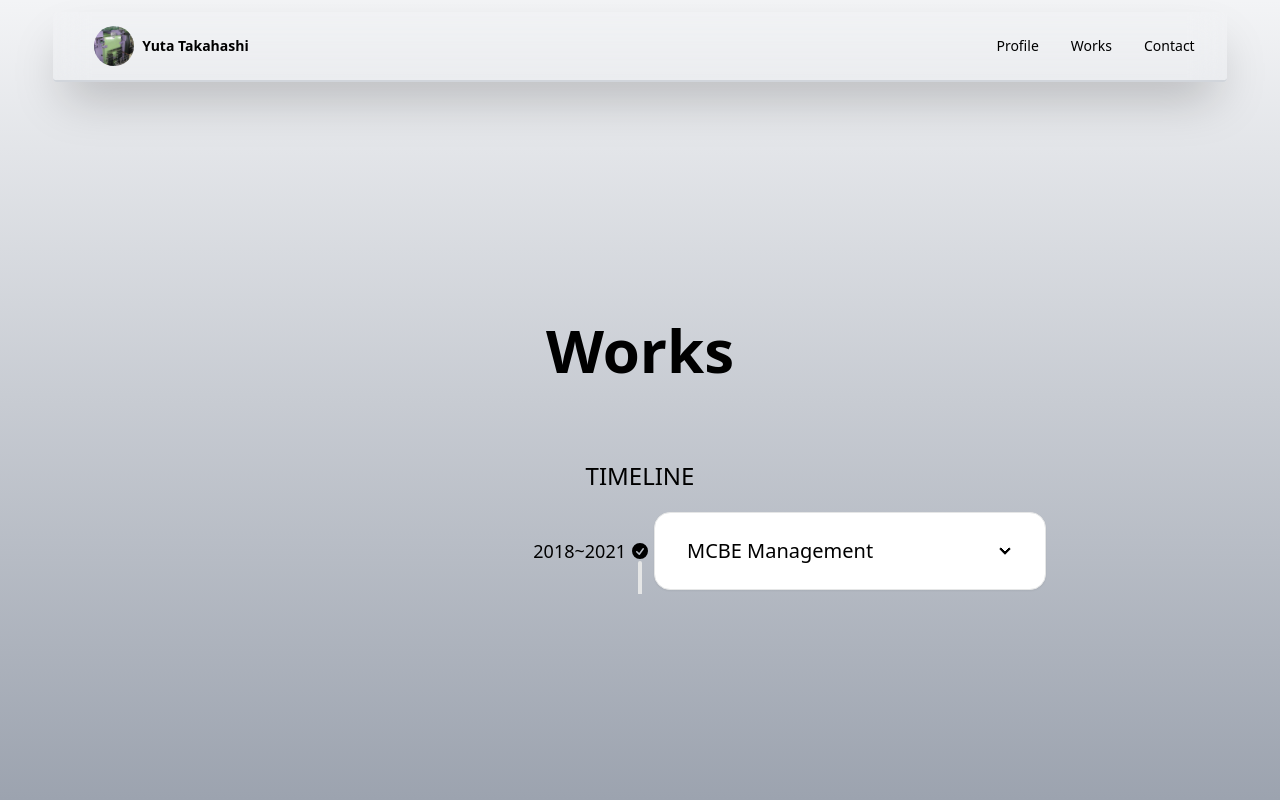
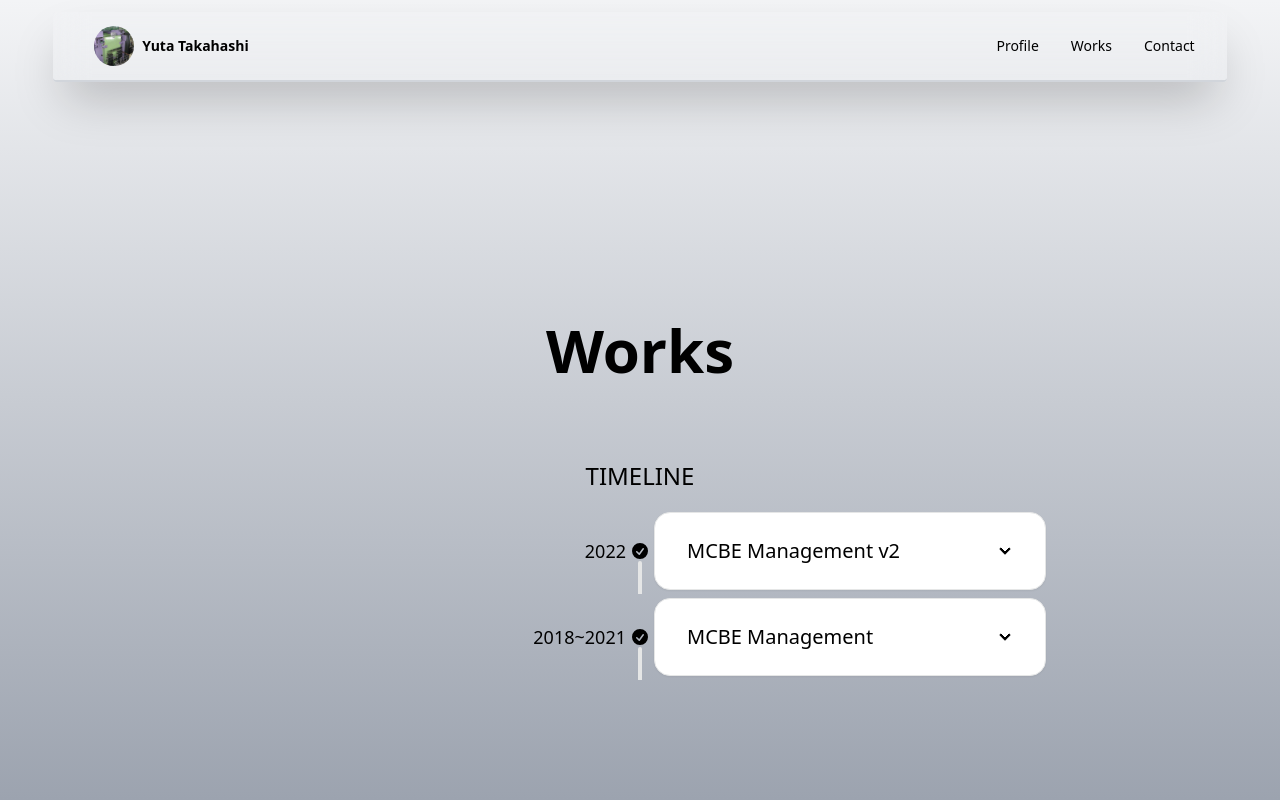
Before and after one commit to Walkmana-25/profile, a Next.js app: page /work in a window 1280 px wide. Built offline with nearby package versions, Linux system fonts and the light colour scheme.

Commit message:
feat: Add MCBE Management v2 timeline entry
The code changes include adding a timeline entry for MCBE Management v2 to the work page. This enhancement provides a visual representation of important events and improves the user experience by providing additional context.

```diff
--- a/src/app/work/page.tsx
+++ b/src/app/work/page.tsx
@@ -1,6 +1,11 @@
 import { FaExternalLinkAlt } from "react-icons/fa";
 
 const timeLineContent = [
+  [
+    "2022",
+    "MCBE Management v2",
+    "Pythonで書き直したMinecraftサーバー管理用ソフトウェア",
+  ],
   [
     "2018~2021",
     "MCBE Management",
```
